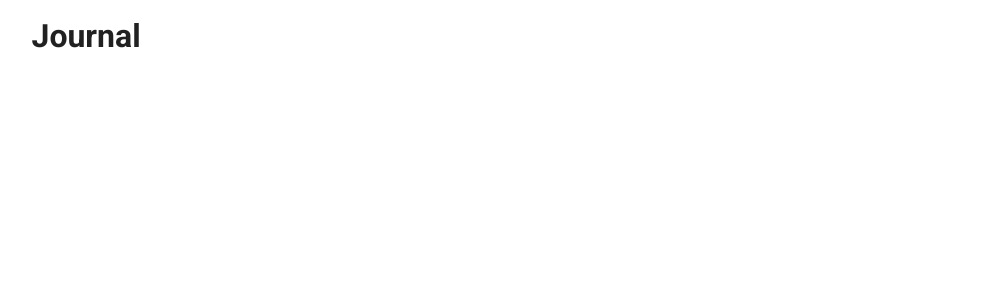
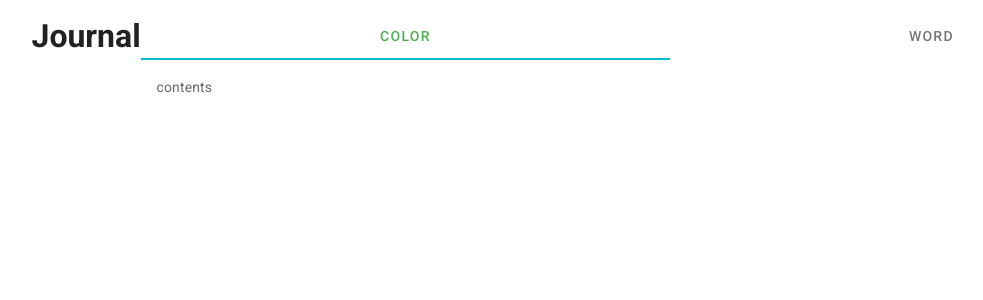
Before and after one commit to tg0488/mood-meter, a Vue app: page /Journal in a window 1280 px wide. Shown: the top 300 px of the page, without its empty margins (28-1011 px from the left). Built offline with nearby package versions, Linux system fonts and the light colour scheme.

Commit message:
Journal tabs live, not in correct place

```diff
--- a/src/views/Journal.vue
+++ b/src/views/Journal.vue
@@ -1,7 +1,33 @@
 <template>
     <v-container>
         <v-layout>
-            <h1>Journal</h1>
+            <h1>Journal<br></h1>
+            <v-tabs
+            color="green"
+            grow
+            slider-color="cyan"
+            >
+            <v-tab ripple>
+                Color
+            </v-tab>
+            <v-tab ripple>
+                Word
+            </v-tab>
+            <v-tab-item>
+                <v-card flat>
+                    <v-card-text>
+                        contents
+                    </v-card-text>
+                </v-card>
+            </v-tab-item>
+            <v-tab-item>
+                <v-card flat>
+                    <v-card-text>
+                        contents
+                    </v-card-text>
+                </v-card>
+            </v-tab-item>
+            </v-tabs>
         </v-layout>
     </v-container>
 </template>
```
